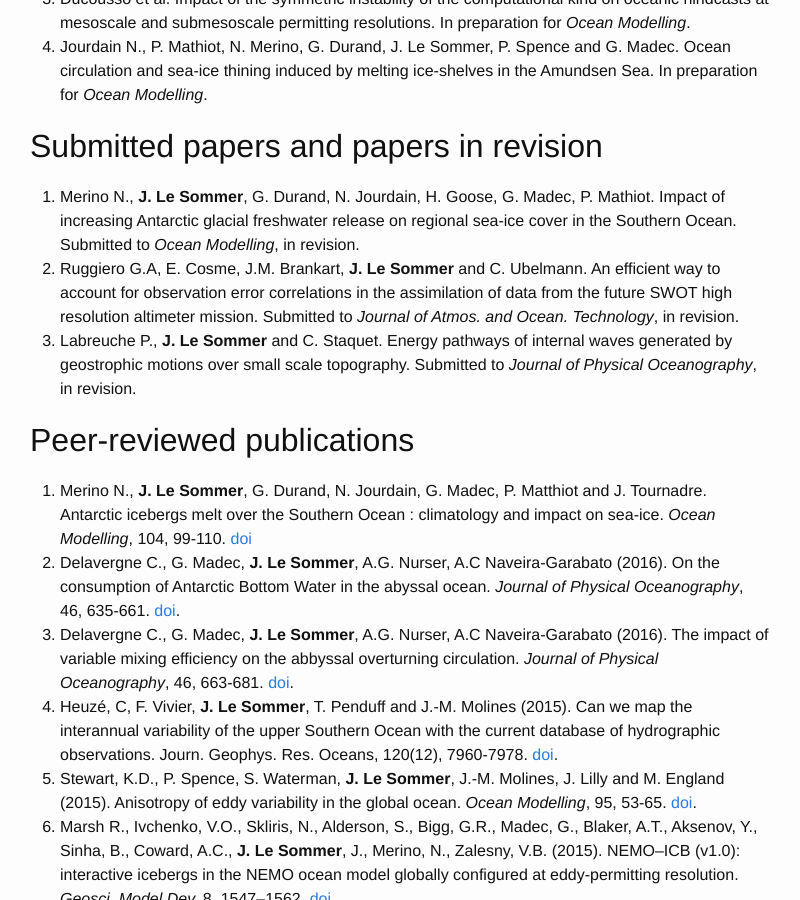
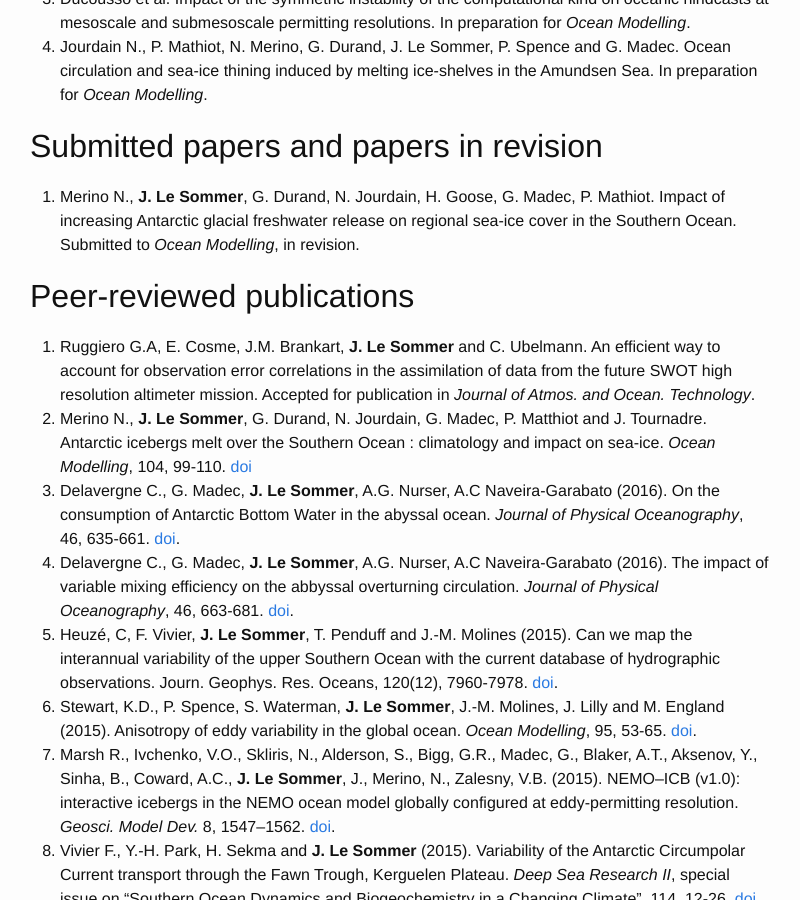
Before and after one commit to quentinjamet/quentinjamet.github.io, a Jekyll site: the page built from publications.md, in a window 1280 px wide and 900 px high, scrolled down 414 px. Shown: the whole window, without its empty margins (240-1040 px from the left). Built offline with Jekyll 4.4.1, drawn with Linux system fonts in a browser that asks for light colours; some of the changed text lies outside the part shown.

Commit message:
up pub sept 2016

```diff
--- a/publications.md
+++ b/publications.md
@@ -20,12 +20,11 @@ Pdf reprints of my papers are available [here](https://mycore.core-cloud.net/pub
 ## Submitted papers and papers in revision
 
 1. Merino N., **J. Le Sommer**, G. Durand, N. Jourdain, H. Goose, G. Madec, P. Mathiot. Impact of increasing Antarctic glacial freshwater release on regional sea-ice cover in the Southern Ocean. Submitted to *Ocean Modelling*, in revision.
-1.  Ruggiero G.A, E. Cosme, J.M. Brankart, **J. Le Sommer** and C. Ubelmann. An efficient way to account for observation error correlations in the assimilation of data from the future SWOT high resolution altimeter mission. Submitted to *Journal of Atmos. and Ocean. Technology*, in revision.
-1.  Labreuche P., **J. Le Sommer** and C. Staquet. Energy pathways of internal waves generated by geostrophic motions over small scale topography. Submitted to *Journal of Physical Oceanography*, in revision.
 
 
 ## Peer-reviewed publications
 
+1. Ruggiero G.A, E. Cosme, J.M. Brankart, **J. Le Sommer** and C. Ubelmann. An efficient way to account for observation error correlations in the assimilation of data from the future SWOT high resolution altimeter mission. Accepted for publication in *Journal of Atmos. and Ocean. Technology*.
 1.  Merino N., **J. Le Sommer**, G. Durand, N. Jourdain, G. Madec, P. Matthiot and J. Tournadre. Antarctic icebergs melt over the Southern Ocean : climatology and impact on sea-ice. *Ocean Modelling*, 104, 99-110. [doi](http://dx.doi.org/10.1016/j.ocemod.2016.05.001)
 1.  Delavergne C., G. Madec, **J. Le Sommer**, A.G. Nurser, A.C Naveira-Garabato (2016). On the consumption of Antarctic Bottom Water in the abyssal ocean.  *Journal of Physical Oceanography*, 46, 635-661. [doi](http://dx.doi.org/10.1175/JPO-D-14-0201.1).
 1.  Delavergne C., G. Madec, **J. Le Sommer**, A.G. Nurser, A.C Naveira-Garabato (2016). The impact of variable mixing efficiency on the abbyssal overturning circulation.  *Journal of Physical Oceanography*, 46, 663-681. [doi](http://dx.doi.org/10.1175/JPO-D-14-0259.1).
@@ -66,6 +65,7 @@ Pdf reprints of my papers are available [here](https://mycore.core-cloud.net/pub
 1.  **Le Sommer J.**, Barnier B., Brodeau L., Duchez A., Juza M., Madec G., Mathiot P., Molines J.M., Penduff T. and Treguier A.M. (2007). Southern Ocean processes and climate variability in the DRAKKAR hierarchy of ocean/sea-ice models. *Quarterly Mercator Newsletter*, 27. [link](http://www.mercator-ocean.fr/documents/lettre/lettre_27_en.pdf).
 1.  Barnier B., L. Brodeau, **J. Le Sommer**, J-M Molines, T. Penduff, S. Theetten, A-M Treguier, G. Madec, A. Biastoch, C. Böning, J. Dengg, S. Gulev, R. Bourdalle Badie, J. Chanut, G. Garric, S. Alderson, A. Coward, B. de Cuevas, A. New, K. Haines, G. Smith, S. Drijfhout, W. Hazeleger, C. Severijns, P. Myers (2007). Eddy-permitting ocean circulation hindcasts of past decades. *CLIVAR Exchanges Newsletter*, 42, 12(3), 8-10. [link](http://eprints.soton.ac.uk/47576/01/Exch_42_Jul07.pdf).
 1.  Molines, J.-M., A.-M. Treguier, B. Barnier, L. Brodeau, **J. Le Sommer**, G. Madec, T. Penduff, S. Theetten, Y. Drillet, C. Talandier, J. Orr, and Z. Lachkar (2006). Le modèle DRAKKAR de la variabilité océanique globale, 1958-2004, IDRIS Newsletter. [link](http://archimer.ifremer.fr/doc/00027/13871/).
+1. Labreuche P., **J. Le Sommer** and C. Staquet. Energy pathways of internal waves generated by geostrophic motions over small scale topography. unpuplish:ed manuscript
 
 ## PhD Thesis dissertation
 
```
